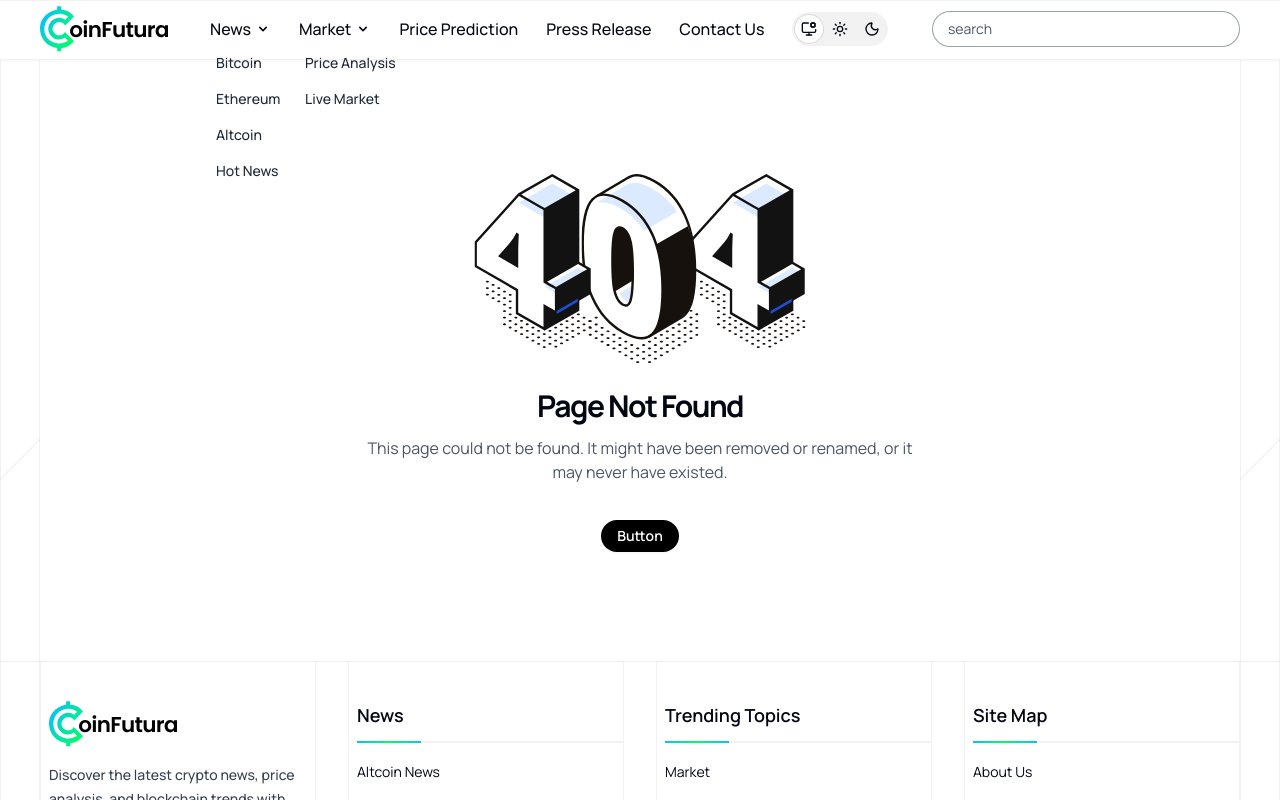
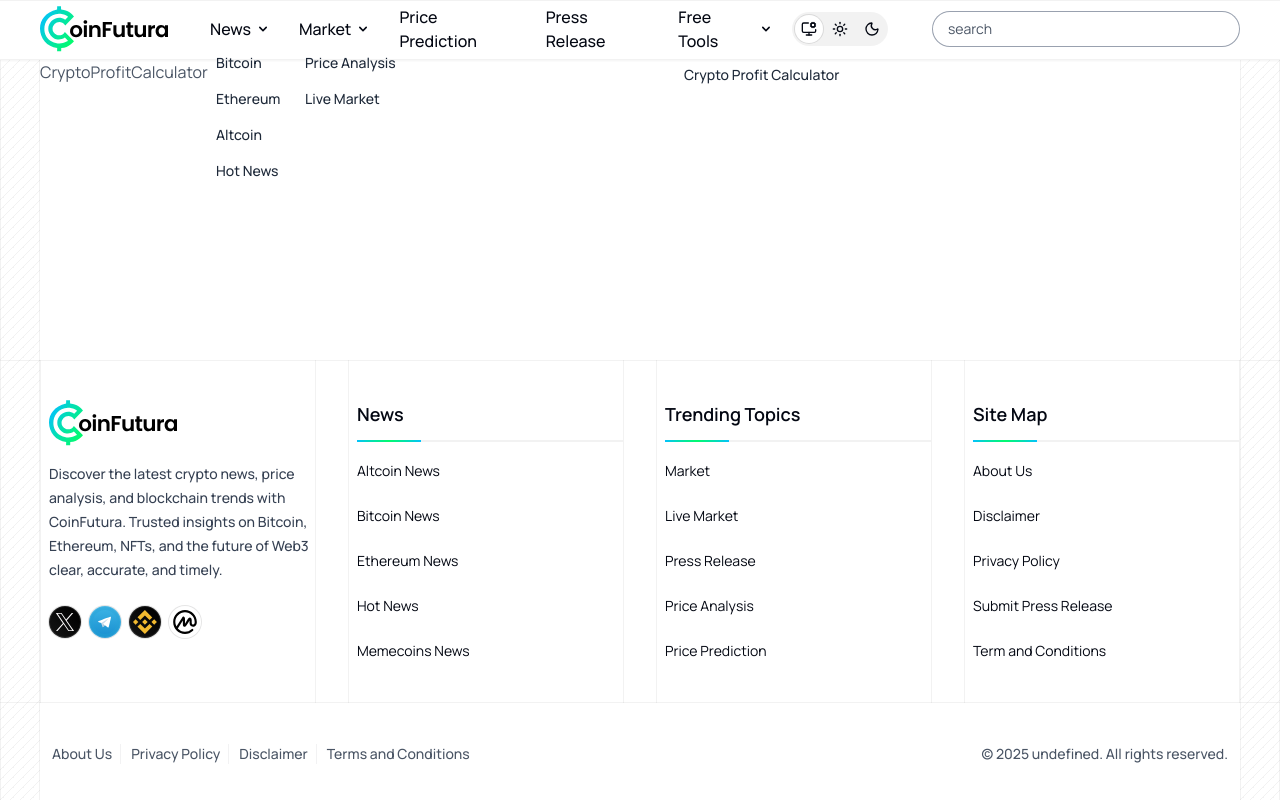
Before and after one commit to MohGumaa/coinfutura-markets, a Next.js app: page /tools/crypto-profit-calculator in a window 1280 px wide. Before the commit this address had no page. Shown: the top 800 px of the page. Built offline with nearby package versions, Linux system fonts and the light colour scheme.

Commit message:
update the header page

```diff
--- /dev/null
+++ b/app/tools/crypto-profit-calculator/Calculator.tsx
@@ -0,0 +1,77 @@
+"use client";
+
+import { useState } from "react";
+
+export default function Calculator() {
+  const [buyPrice, setBuyPrice] = useState("");
+  const [sellPrice, setSellPrice] = useState("");
+  const [investment, setInvestment] = useState("");
+  const [result, setResult] = useState<{ profit: number; percent: number } | null>(null);
+
+  const calculateProfit = () => {
+    const buy = parseFloat(buyPrice);
+    const sell = parseFloat(sellPrice);
+    const invest = parseFloat(investment);
+
+    if (isNaN(buy) || isNaN(sell) || isNaN(invest) || buy <= 0 || sell <= 0 || invest <= 0) {
+      setResult(null);
+      return;
+    }
+
+    const gainPercent = ((sell - buy) / buy) * 100;
+    const profit = invest * (gainPercent / 100);
+
+    setResult({ profit, percent: gainPercent });
+  };
+
+  return (
+    <div className="max-w-md mx-auto bg-white p-6 rounded-2xl shadow-lg space-y-4">
+      <h1 className="text-2xl font-bold text-center">Crypto Profit Calculator</h1>
+
+      <div className="space-y-2">
+        <label className="block text-sm font-medium">Buy Price ($)</label>
+        <input
+          type="number"
+          value={buyPrice}
+          onChange={(e) => setBuyPrice(e.target.value)}
+          className="w-full border rounded-md p-2"
+        />
+      </div>
+
+      <div className="space-y-2">
+        <label className="block text-sm font-medium">Sell Price ($)</label>
+        <input
+          type="number"
+          value={sellPrice}
+          onChange={(e) => setSellPrice(e.target.value)}
+          className="w-full border rounded-md p-2"
+        />
+      </div>
+
+      <div className="space-y-2">
+        <label className="block text-sm font-medium">Investment ($)</label>
+        <input
+          type="number"
+          value={investment}
+          onChange={(e) => setInvestment(e.target.value)}
+          className="w-full border rounded-md p-2"
+        />
+      </div>
+
+      <button
+        onClick={calculateProfit}
+        className="w-full bg-blue-600 text-white rounded-md p-2 hover:bg-blue-700 transition"
+      >
+        Calculate
+      </button>
+
+      {result && (
+        <div className="text-center mt-4 p-3 bg-gray-100 rounded-lg">
+          <p className="text-lg font-semibold">
+            Profit: ${result.profit.toFixed(2)} ({result.percent.toFixed(2)}%)
+          </p>
+        </div>
+      )}
+    </div>
+  );
+}
--- /dev/null
+++ b/app/tools/crypto-profit-calculator/page.tsx
@@ -0,0 +1,11 @@
+
+
+const CryptoProfitCalculator = () => {
+  return (
+    <div>
+      CryptoProfitCalculator
+    </div>
+  )
+}
+
+export default CryptoProfitCalculator
--- a/components/blog-search.tsx
+++ b/components/blog-search.tsx
@@ -1,6 +1,6 @@
 const BlogSearch = () => {
   return (
-    <div className="min-lg:relative min-lg:h-full min-lg:flex min-lg:items-center min-lg:justify-end max-lg:absolute max-lg:right-3 max-lg:top-full max-lg:w-96 max-lg:py-2.5 max-lg:bg-white max-lg:dark:bg-gray-800 max-lg:border max-lg:border-gray-950/5 max-lg:dark:border-white/10 max-lg:rounded-b-lg max-lg:shadow z-50">
+    <div className="max-sm:hidden min-lg:relative min-lg:h-full min-lg:flex min-lg:items-center min-lg:justify-end max-lg:absolute max-lg:right-3 max-lg:top-full max-lg:w-96 max-lg:py-2.5 max-lg:bg-white max-lg:dark:bg-gray-800 max-lg:border max-lg:border-gray-950/5 max-lg:dark:border-white/10 max-lg:rounded-b-lg max-lg:shadow z-50">
       <div className="text-sm text-gray-600 dark:text-gray-300 dark:bg-white/5 inset-ring inset-ring-gray-400 dark:inset-ring-white/15 flex-1 flex-shrink-0 w-full min-md:max-w-[calc(100%-12px)] min-lg:w-64 min-xl:w-80 rounded-full px-4 py-2 max-lg:mx-auto">
         search
       </div>
--- a/components/navigation.tsx
+++ b/components/navigation.tsx
@@ -7,9 +7,9 @@
 import MenuArrow from "@/components/menuArrow"
 
 // Extracted shared class strings as constants
-const BASE_LINK_CLASSES = "font-medium text-gray-950 dark:text-white max-lg:text-xl min-lg:mx-2.5 min-lg:flex min-lg:items-center group-hover:border-b border-gray-950 dark:border-white group-hover:text-blue-600 dark:group-hover:text-blue-400"
+const BASE_LINK_CLASSES = "font-medium text-gray-950 dark:text-white max-lg:text-xl min-lg:mx-2.5 min-lg:flex min-lg:items-center group-hover:border-b border-gray-950 dark:border-white group-hover:text-blue-600 dark:group-hover:text-blue-400 capitalize"
 
-const SUBMENU_LINK_CLASSES = "block text-sm transition duration-150 ease-in-out max-lg:text-gray-600 max-lg:dark:text-gray-300 max-lg:underline min-lg:font-medium min-lg:text-gray-800 min-lg:dark:text-gray-200 min-lg:hover:bg-gray-100 min-lg:dark:hover:bg-gray-700 min-lg:dark:hover:text-white min-lg:py-2 min-lg:px-4"
+const SUBMENU_LINK_CLASSES = "block text-sm transition duration-150 ease-in-out max-lg:text-gray-600 max-lg:dark:text-gray-300 max-lg:underline min-lg:font-medium min-lg:text-gray-800 min-lg:dark:text-gray-200 min-lg:hover:bg-gray-100 min-lg:dark:hover:bg-gray-700 min-lg:dark:hover:text-white min-lg:py-2 min-lg:px-4 capitalize"
 
 const DROPDOWN_CONTAINER_CLASSES = "min-lg:overflow-hidden min-lg:absolute min-lg:left-0 min-lg:top-full min-lg:mt-6 min-lg:z-50 min-lg:w-48 min-lg:origin-top-right min-lg:rounded-md min-lg:bg-white min-lg:dark:bg-gray-800 min-lg:shadow-lg min-lg:inset-ring min-lg:inset-ring-black/5 min-lg:dark:inset-ring-white/10 focus:outline-none min-lg:opacity-0 min-lg:scale-95 min-lg:invisible min-lg:transition-all min-lg:duration-300 group-hover:visible group-hover:opacity-100 group-hover:scale-100"
 
--- a/constants/index.ts
+++ b/constants/index.ts
@@ -7,63 +7,71 @@
 // Navigation items array
 export const NAVITEMS: NavItem[] = [
   {
-    name: 'News',
+    name: 'news',
     href: 'https://example.com/bitcoin',
     external: true,
     submenu: [
       {
-        name: 'Bitcoin',
+        name: 'bitcoin',
         href: 'https://example.com/bitcoin',
         external: true
       },
       {
-        name: 'Ethereum',
+        name: 'ethereum',
         href: 'https://example.com/ethereum',
         external: true
       },
       {
-        name: 'Altcoin',
+        name: 'altcoin',
         href: 'https://example.com/altcoin',
         external: true
       },
       {
-        name: 'Hot News',
+        name: 'hot News',
         href: 'https://example.com/hot-news',
         external: true
       }
     ]
   },
   {
-    name: 'Market',
+    name: 'market',
     href: '/market',
     external: false,
     submenu: [
       {
-        name: 'Price Analysis',
+        name: 'price analysis',
         href: '/price-analysis',
         external: false
       },
       {
-        name: 'Live Market',
+        name: 'live market',
         href: '/live-market',
         external: false
       }
     ]
   },
   {
-    name: 'Price Prediction',
+    name: 'price prediction',
     href: '/price-prediction',
     external: false,
   },
   {
-    name: 'Press Release',
+    name: 'press release',
     href: '/press-release',
     external: false,
   },
   {
-    name: 'Contact Us',
-    href: '/contact-us',
+    name: 'free tools',
+    href: '/tools',
     external: false,
+    submenu: [
+      {
+        name: 'crypto profit calculator',
+        href: '/tools/crypto-profit-calculator',
+        external: false
+
+      }
+    ]
   }
 ]
 
--- a/styles/globals.css
+++ b/styles/globals.css
@@ -145,10 +145,6 @@
   body {
     @apply bg-background text-foreground;
   }
-
-  /* .container {
-    @apply px-4 mx-auto;
-  } */
 }
 
 /* @layer components used for custom reusable components that combine multiple tailwinds classes  */
```
